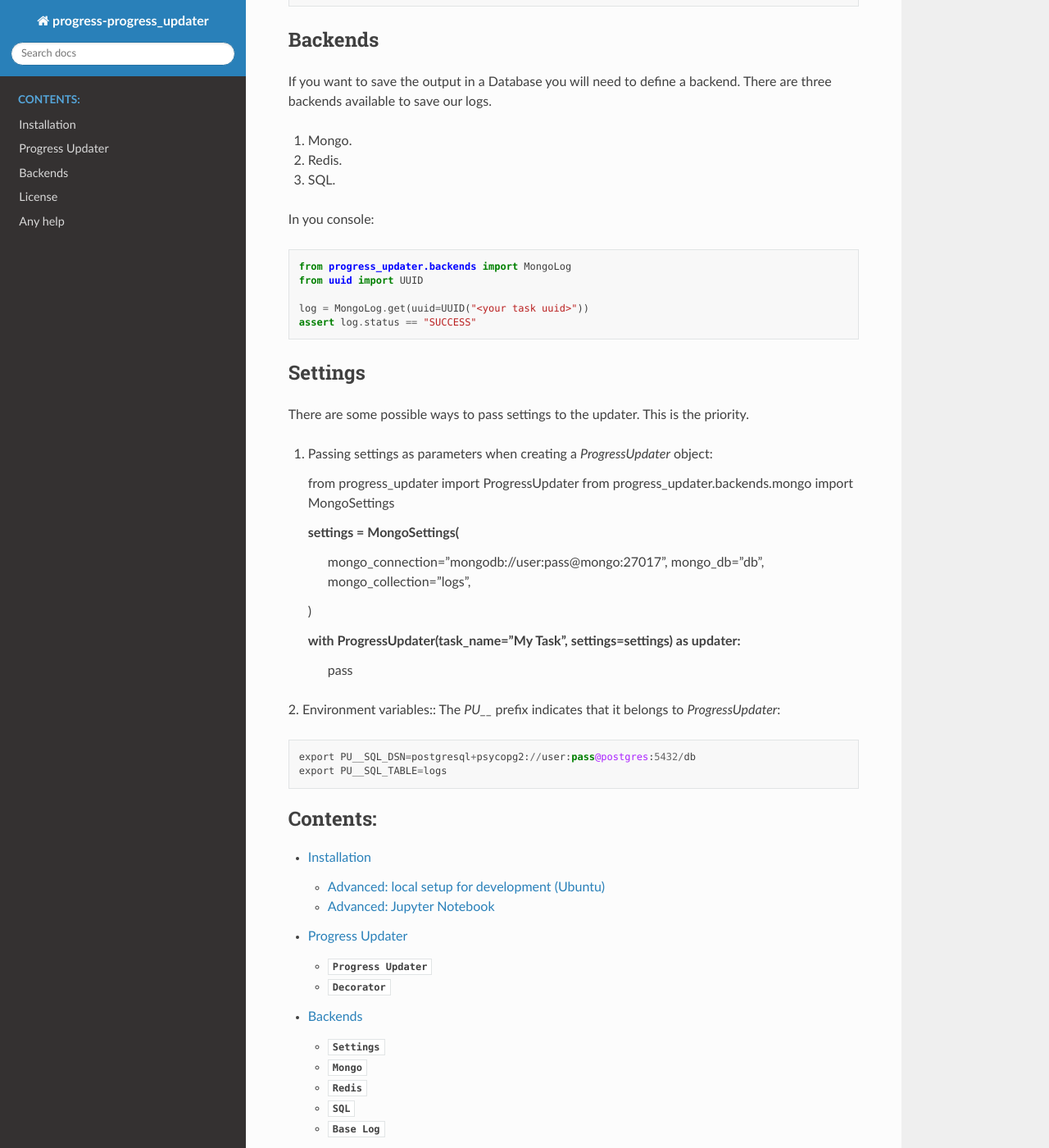
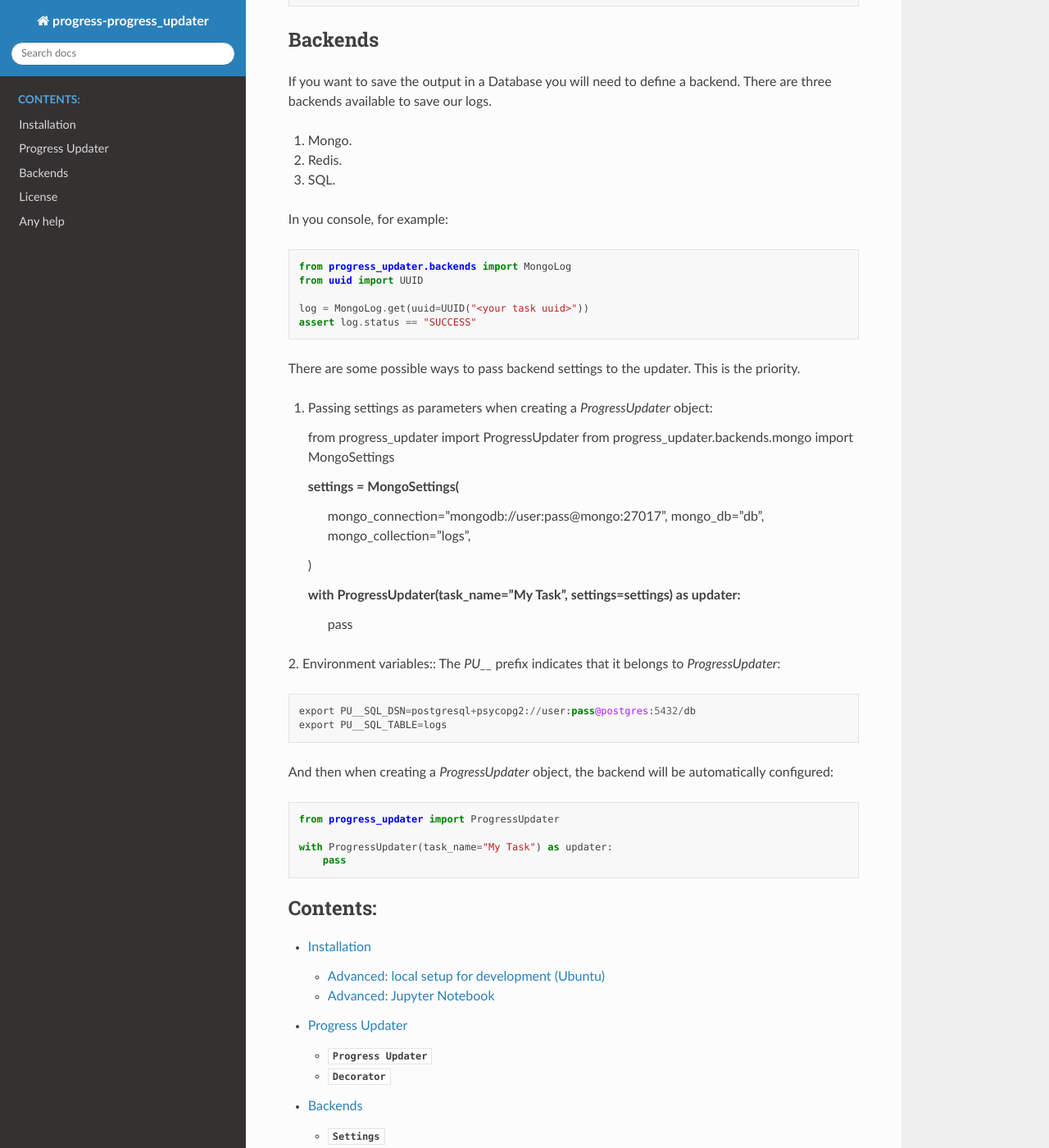
Before and after one commit to pyprogrammerblog/progress-updater, a Sphinx documentation site: the page built from docs/index.rst, in a window 1280 px wide and 1400 px high, scrolled down 1035 px. Shown: the whole window at 82% size. Built offline with Sphinx 7.4.7 and the Read the Docs theme 2.0.0, drawn with Linux system fonts in a browser that asks for light colours.

```diff
--- a/docs/index.rst
+++ b/docs/index.rst
@@ -6,7 +6,6 @@
 
 Welcome to progress-updater' documentation!
 =============================================
-
 
 Writing the progress of a task to a backend!
 
@@ -61,7 +60,7 @@ a backend. There are three backends available to save our logs.
 2. Redis.
 3. SQL.
 
-In you console::
+In you console, for example::
 
    from progress_updater.backends import MongoLog
    from uuid import UUID
@@ -70,10 +69,7 @@ In you console::
    assert log.status == "SUCCESS"
 
 
-Settings
-----------
-
-There are some possible ways to pass settings to the updater.
+There are some possible ways to pass backend settings to the updater.
 This is the priority.
 
 1. Passing settings as parameters when creating a `ProgressUpdater` object::
@@ -96,6 +92,14 @@ The `PU__` prefix indicates that it belongs to `ProgressUpdater`::
    export PU__SQL_DSN=postgresql+psycopg2://user:pass@postgres:5432/db
    export PU__SQL_TABLE=logs
 
+And then when creating a `ProgressUpdater` object, the backend will be
+automatically configured::
+
+   from progress_updater import ProgressUpdater
+
+   with ProgressUpdater(task_name="My Task") as updater:
+       pass
+
 
 .. toctree::
    :maxdepth: 2
--- a/pyproject.toml
+++ b/pyproject.toml
@@ -1,6 +1,6 @@
 [tool.poetry]
 name = "progress_updater"
-version = "0.1.3"
+version = "0.1.4"
 description = "Progress Updater"
 readme = "README.md"
 license = "LICENSE"
```
Also changed, not shown: CHANGELOG.md (+7 -0 lines), README.md (+9 -5 lines).
